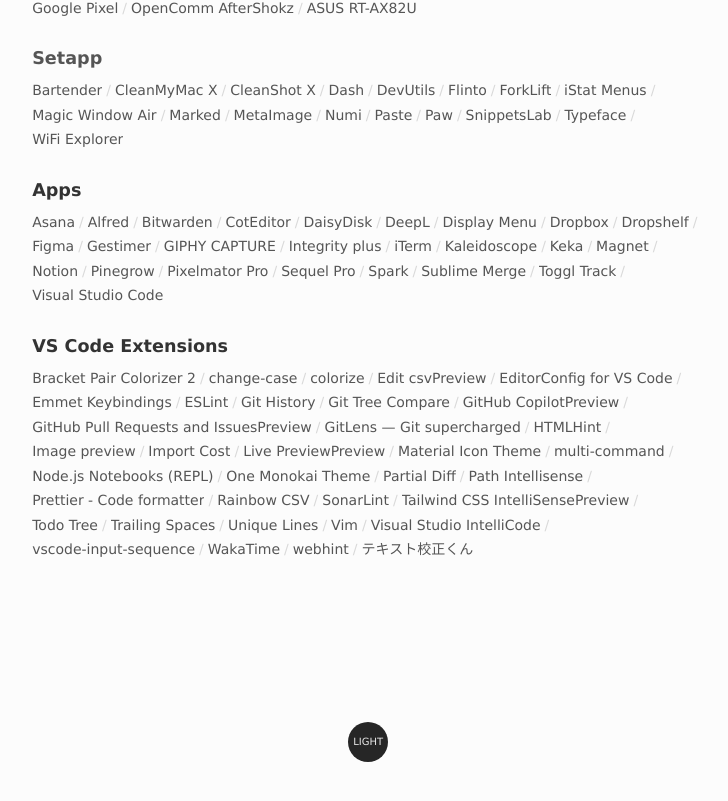
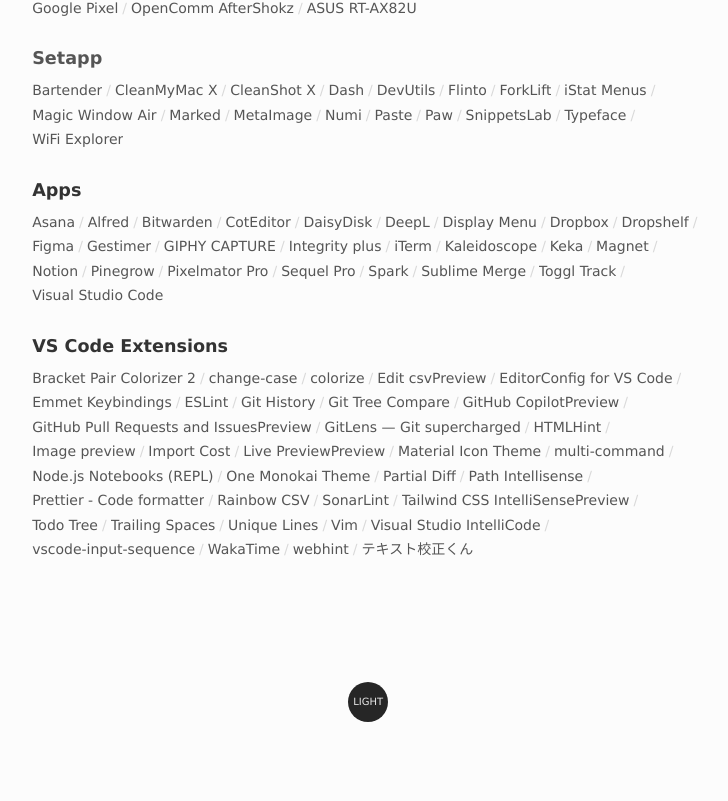
Before and after one commit to usagizmo/usagizmo.com_2021, a Next.js app: page / in a window 1280 px wide. Shown: the part 605-1406 px from the top of the page, without its empty margins (448-1176 px from the left). Built offline with nearby package versions, Linux system fonts and the light colour scheme; a web font is replaced by a local one.

Commit message:
Adjust theme switcher position

```diff
--- a/src/styles/globals.css
+++ b/src/styles/globals.css
@@ -103,7 +103,7 @@
   }
   .c-main_inner {
     position: relative;
-    padding-bottom: 40px;
+    padding-bottom: 80px;
     line-height: 1.75;
   }
   @media screen and (min-width: 768px) {
@@ -169,7 +169,7 @@
   }
 
   .c-theme-switcher {
-    margin-top: 120px;
+    margin-top: 80px;
   }
   .c-theme-switcher_inner {
     display: flex;
@@ -193,7 +193,7 @@
   }
   @media screen and (min-width: 768px) {
     .c-theme-switcher {
-      margin-top: 160px;
+      margin-top: 120px;
     }
     .c-theme-switcher_inner {
     }
```
